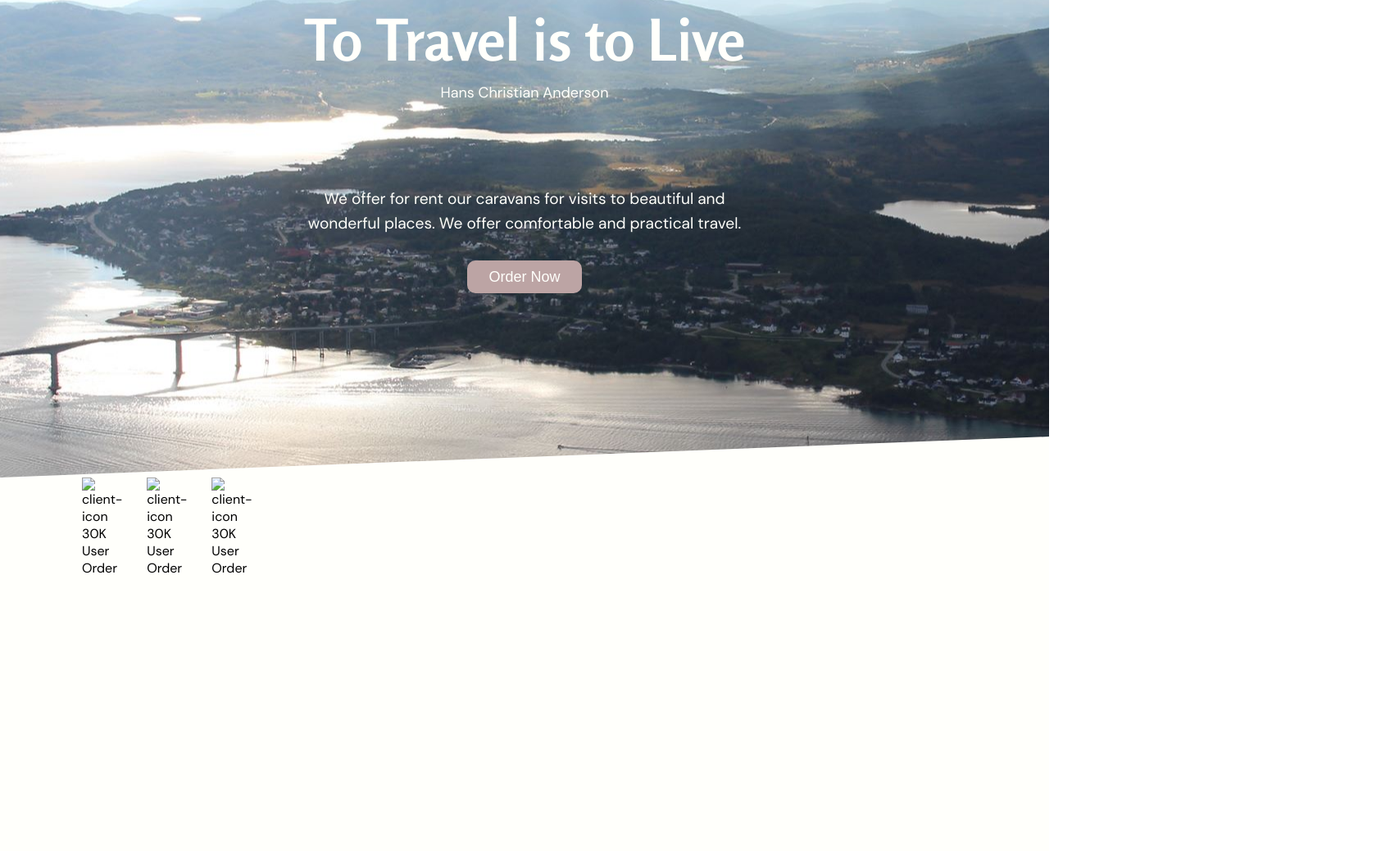
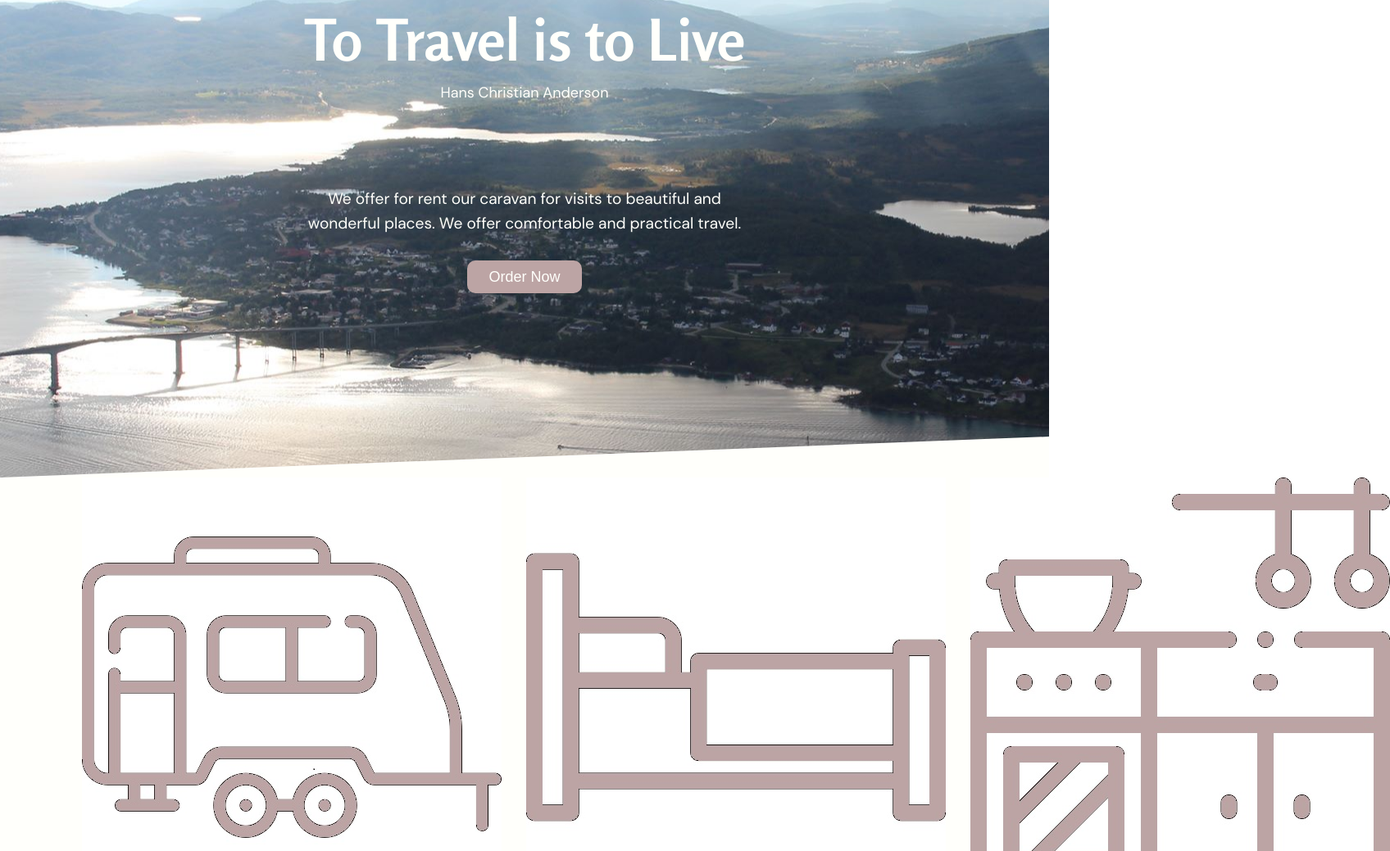
Before and after one commit to Zanzannn/Rasa-Amber-K, a website: page index.html in a window 1280 px wide. Shown: the part 142-1181 px from the top of the page at 82% size, 1696 px wide, since content can reach past the window. Drawn offline with Linux system fonts and the light colour scheme.

Commit message:
Add icon

```diff
--- a/Websetes.txt
+++ b/Websetes.txt
@@ -12,3 +12,7 @@
 6. https://www.flaticon.com/ru/search?word=%D0%BF%D0%BE%D1%81%D1%82%D0%B5%D0%BB%D1%8C%D0%BD%D0%BE%D0%B5%20%D0%B1%D0%B5%D0%BB%D1%8C%D0%B5&color=black - katalog ikonok
 
 7. https://github.com/DzmitryDabrahost/cursor-common-project/blob/main/src/images/slide-section/Arrow-right.png - cursor skoli proekt
+
+8. https://imagecolorpicker.com/ru - podbor cveta po izobrazheniju
+
+9.
--- a/index.html
+++ b/index.html
@@ -52,7 +52,7 @@
 
         <p class="slide-section-titel">To Travel is to Live</p>
         <p class="slide-section-author">Hans Christian Anderson</p>
-        <p class="slide-section-text">We offer for rent our caravans for visits to beautiful and <br> wonderful places. We offer comfortable and practical travel.</p>
+        <p class="slide-section-text">We offer for rent our caravan for visits to beautiful and <br> wonderful places. We offer comfortable and practical travel.</p>
 
         <div class="slide-section-button">
 
@@ -67,26 +67,26 @@
         <div class="slide-next-card">
 
           <div class="slide-next-card-first">
-            <img class="slide-next-card-first-icon" src="./images/slide-section/client-icon.png" alt="client-icon">
+            <img class="slide-next-card-first-icon" src="./images/camper.jpg" alt="client-icon">
             <div class="slide-next-card-first-content">
-              <p class="slide-next-card-first-content-title">30K</p>
-              <p class="slide-next-card-first-content-subtitle">User Order</p>
+              <p class="slide-next-card-first-content-title">1</p>
+              <p class="slide-next-card-first-content-subtitle">Camper</p>
             </div>
           </div>
 
           <div class="slide-next-card-first">
-            <img class="slide-next-card-first-icon" src="./images/slide-section/client-icon.png" alt="client-icon">
+            <img class="slide-next-card-first-icon" src="./images/bed.jpg" alt="client-icon">
             <div class="slide-next-card-first-content">
-              <p class="slide-next-card-first-content-title">30K</p>
-              <p class="slide-next-card-first-content-subtitle">User Order</p>
+              <p class="slide-next-card-first-content-title">4</p>
+              <p class="slide-next-card-first-content-subtitle">Bed</p>
             </div>
           </div>
 
           <div class="slide-next-card-first">
-            <img class="slide-next-card-first-icon" src="./images/slide-section/client-icon.png" alt="client-icon">
+            <img class="slide-next-card-first-icon" src="./images/kitchen.jpg" alt="client-icon">
             <div class="slide-next-card-first-content">
-              <p class="slide-next-card-first-content-title">30K</p>
-              <p class="slide-next-card-first-content-subtitle">User Order</p>
+              <p class="slide-next-card-first-content-title">1</p>
+              <p class="slide-next-card-first-content-subtitle">Kitchen</p>
             </div>
           </div>
 
```
Also changed, not shown: images/bed.jpg (added), images/bicycle.jpg (added), images/camper.jpg (added), images/camping-chair.jpg (added), images/dyne.jpg (added), images/free-icon-toilet-5509126.jpg (added), images/kitchen.jpg (added), images/tent.jpg (added).
